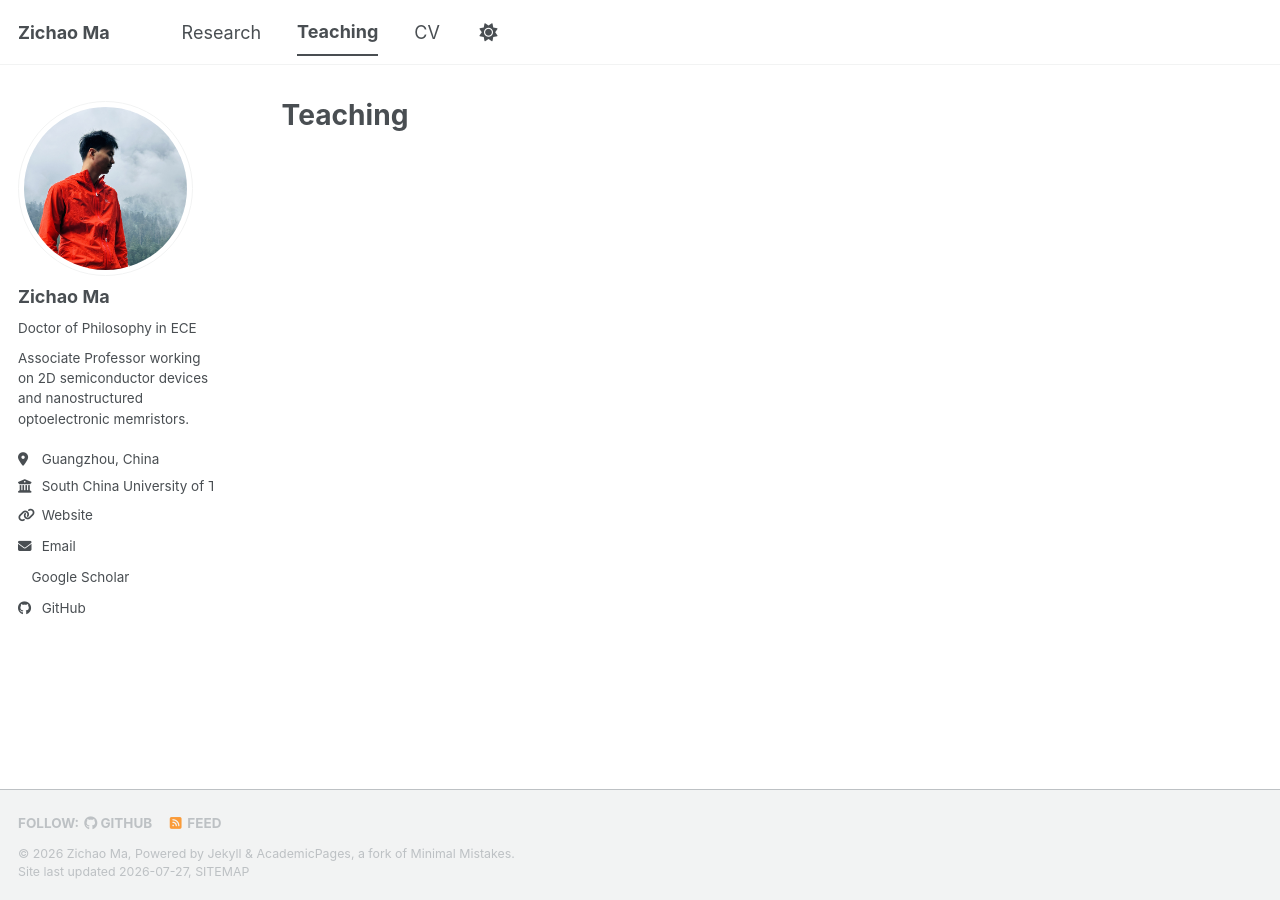
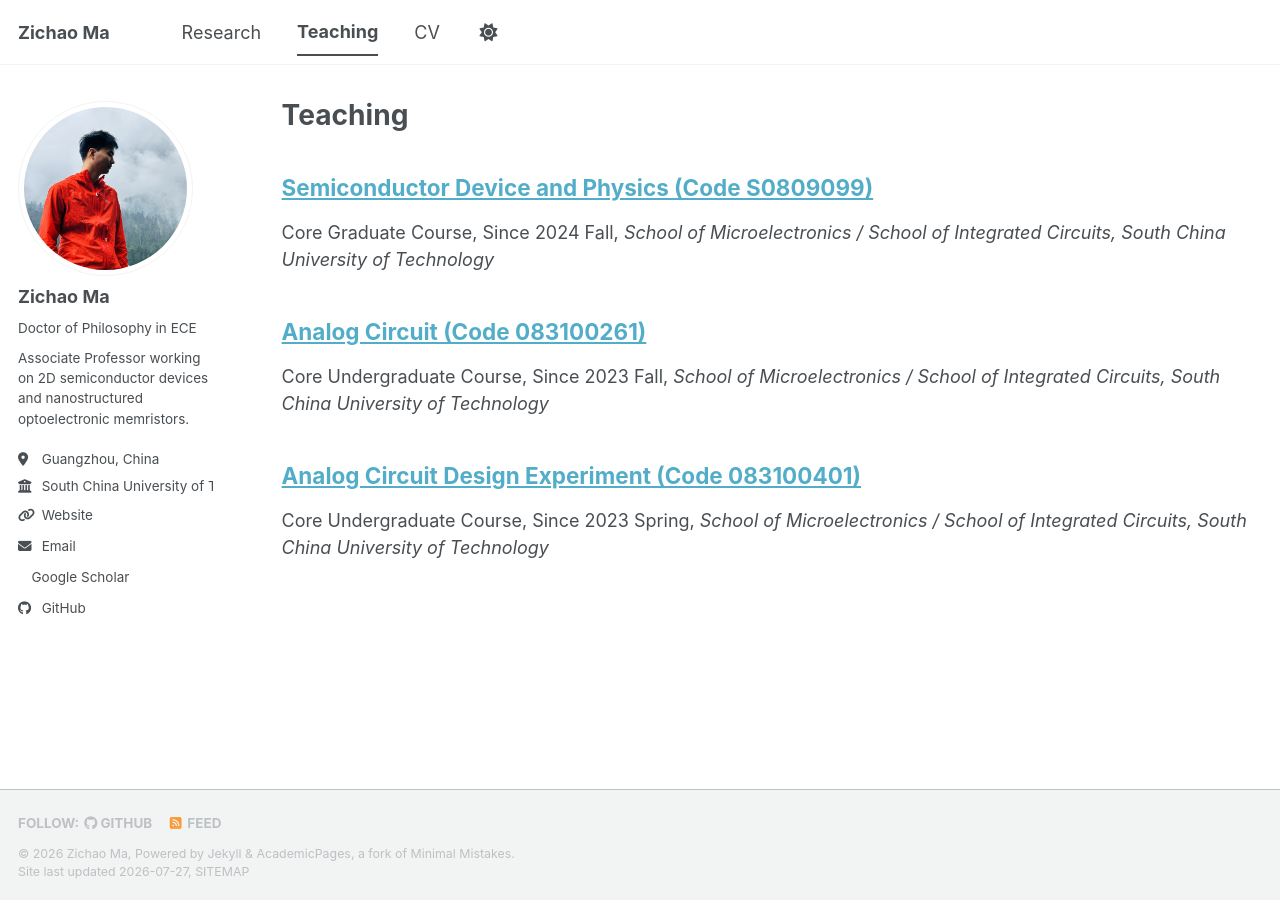
Before and after one commit to ZichaoMa/zma_homepage, a Jekyll site: the page built from _pages/teaching.html, in a window 1280 px wide. Built offline with Jekyll 4.4.1, drawn with Linux system fonts in a browser that asks for light colours; comment, search, counter and statistics services are not loaded; a style sheet for code colours, icons or effects is not loaded; a file with an impossible date is left out.

Commit message:
teach update

```diff
--- a/_teaching/2023-analog-circuit-design-experiment.md
+++ b/_teaching/2023-analog-circuit-design-experiment.md
@@ -2,7 +2,7 @@
 title: "Analog Circuit Design Experiment (Code 083100401)"
 collection: teaching
 type: "Core Undergraduate Course, Since 2023 Spring"
-date:
+date: 2023-04-01
 venue: "School of Microelectronics / School of Integrated Circuits, South China University of Technology"
 location: "Guangzhou, China"
 ---
--- a/_teaching/2023-analog-circuit.md
+++ b/_teaching/2023-analog-circuit.md
@@ -2,7 +2,7 @@
 title: "Analog Circuit (Code 083100261)"
 collection: teaching
 type: "Core Undergraduate Course, Since 2023 Fall"
-date:
+date: 2023-09-01
 venue: "School of Microelectronics / School of Integrated Circuits, South China University of Technology"
 location: "Guangzhou, China"
 ---
--- a/_teaching/2024-semiconductor-device-and-physics.md
+++ b/_teaching/2024-semiconductor-device-and-physics.md
@@ -2,7 +2,7 @@
 title: "Semiconductor Device and Physics (Code S0809099)"
 collection: teaching
 type: "Core Graduate Course, Since 2024 Fall"
-date:
+date: 2024-09-01
 venue: "School of Microelectronics / School of Integrated Circuits, South China University of Technology"
 location: "Guangzhou, China"
 ---
```
